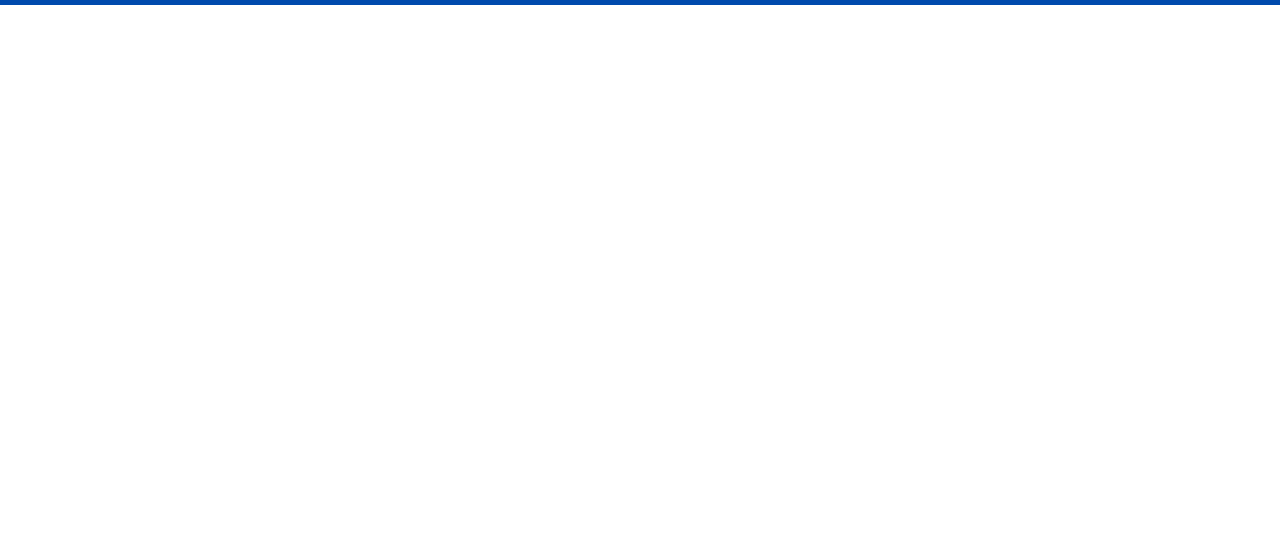
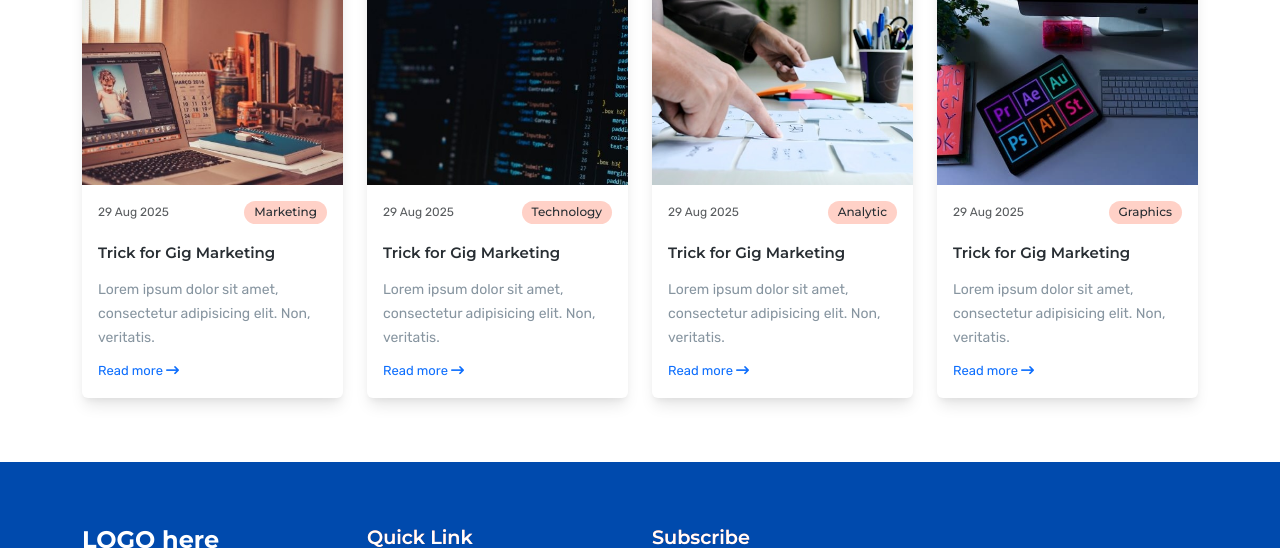
Before and after one commit to amsbarik/go-learn-bangladesh, a plain HTML site: page index.html in a window 1280 px wide. Shown: the part 5100-5648 px from the top of the page. Before the commit the page ends 5105 px from the top, so only its background shows below. Drawn offline with nearby package versions, Linux system fonts and the light colour scheme; a web font is replaced by a local one.

Commit message:
blogs design done

```diff
--- /dev/null
+++ b/assets/sass/components/_blog_card.scss
@@ -0,0 +1,40 @@
+@use '../base/index' as *;
+@use '../partials/variables' as *;
+
+
+
+.blog-card{
+    box-shadow: $shadow-lg;
+    height: 100%;
+    transition: box-shadow .4s ease;
+    &:hover{
+        box-shadow: none;
+    }
+
+    .card-img-top{
+
+        height: 226px;
+        object-fit: cover;
+    }
+    .published{
+        font-size: 12px;
+        margin-top: 2px;
+    }
+
+
+    .blog-tag{
+        // border: 1px solid $secondary;
+        font-size: 12px;
+        font-weight: 500;
+        padding: 4px 10px;
+        background-color: lighten($color: $secondary, $amount: 24);
+        color: $dark;
+    }
+    .card-title{
+        margin-top: 12px;
+        font-size: 15px;
+    }
+    .link{
+        font-size: 13px;
+    }
+}
--- a/assets/sass/components/_index.scss
+++ b/assets/sass/components/_index.scss
@@ -5,3 +5,4 @@
 @forward "counter_card";
 @forward "team_card";
 @forward "marketplace_card";
+@forward "blog_card";
--- a/index.html
+++ b/index.html
@@ -660,6 +660,84 @@
         </section>
         <!-- testimonial end -->
 
+        <!-- blog start -->
+        <section class="blogs section-padding">
+            <div class="container">
+                <div class="section-top text-center">
+                    <h5 class="section-heading">Latest Blogs</h5>
+                    <h1 class="section-title">It may help you to grow</h1>
+                    <p class="text">Lorem ipsum dolor sit amet consectetur adipisicing elit. Laboriosam tempora officiis odit distinctio iste sed?</p>
+                </div>
+
+                <div class="row g-3 g-md-4 row-cols-1 row-cols-md-2 row-cols-lg-4">
+
+                    <div class="col">
+                        <div class="blog-card card border-0" >
+                            <img src="assets/img/course/course-4.jpg" class="card-img-top " alt="...">
+                            <div class="card-body">
+                                <div class="d-flex justify-content-between">
+                                    <small class="text-muted published">29 Aug 2025</small>
+                                    <h5 class="blog-tag rounded-pill">Marketing</h5>
+                                </div>
+                                <h5 class="card-title" >Trick for Gig Marketing</h5>
+                                <p class="card-text mt-3 mb-2">Lorem ipsum dolor sit amet, consectetur adipisicing elit. Non, veritatis.</p>
+                                <a href="#" target="_blank" class="link">Read more <i class="fa-solid fa-arrow-right-long"></i></a>
+                            </div>
+                        </div>
+                    </div>
+                    <div class="col">
+                        <div class="blog-card card border-0" >
+                            <img src="assets/img/course/course-5.jpg" class="card-img-top " alt="...">
+                            <div class="card-body">
+                                <div class="d-flex justify-content-between">
+                                    <small class="text-muted published">29 Aug 2025</small>
+                                    <h5 class="blog-tag rounded-pill">Technology</h5>
+                                </div>
+                                <h5 class="card-title" >Trick for Gig Marketing</h5>
+                                <p class="card-text mt-3 mb-2">Lorem ipsum dolor sit amet, consectetur adipisicing elit. Non, veritatis.</p>
+                                <a href="#" target="_blank" class="link">Read more <i class="fa-solid fa-arrow-right-long"></i></a>
+                            </div>
+                        </div>
+                    </div>
+                    <div class="col">
+                        <div class="blog-card card border-0" >
+                            <img src="assets/img/course/course-3.jpg" class="card-img-top " alt="...">
+                            <div class="card-body">
+                                <div class="d-flex justify-content-between">
+                                    <small class="text-muted published">29 Aug 2025</small>
+                                    <h5 class="blog-tag rounded-pill">Analytic</h5>
+                                </div>
+                                <h5 class="card-title" >Trick for Gig Marketing</h5>
+                                <p class="card-text mt-3 mb-2">Lorem ipsum dolor sit amet, consectetur adipisicing elit. Non, veritatis.</p>
+                                <a href="#" target="_blank" class="link">Read more <i class="fa-solid fa-arrow-right-long"></i></a>
+                            </div>
+                        </div>
+                    </div>
+                    <div class="col">
+                        <div class="blog-card card border-0" >
+                            <img src="assets/img/course/course-2.jpg" class="card-img-top " alt="...">
+                            <div class="card-body">
+                                <div class="d-flex justify-content-between">
+                                    <small class="text-muted published">29 Aug 2025</small>
+                                    <h5 class="blog-tag rounded-pill">Graphics</h5>
+                                </div>
+                                <h5 class="card-title" >Trick for Gig Marketing</h5>
+                                <p class="card-text mt-3 mb-2">Lorem ipsum dolor sit amet, consectetur adipisicing elit. Non, veritatis.</p>
+                                <a href="#" target="_blank" class="link">Read more <i class="fa-solid fa-arrow-right-long"></i></a>
+                            </div>
+                        </div>
+                    </div>
+
+
+
+
+                </div>
+
+
+
+            </div>
+        </section>
+
 
 
     </main>
```
Also changed, not shown: assets/css/style.min.css, 1 other file.
